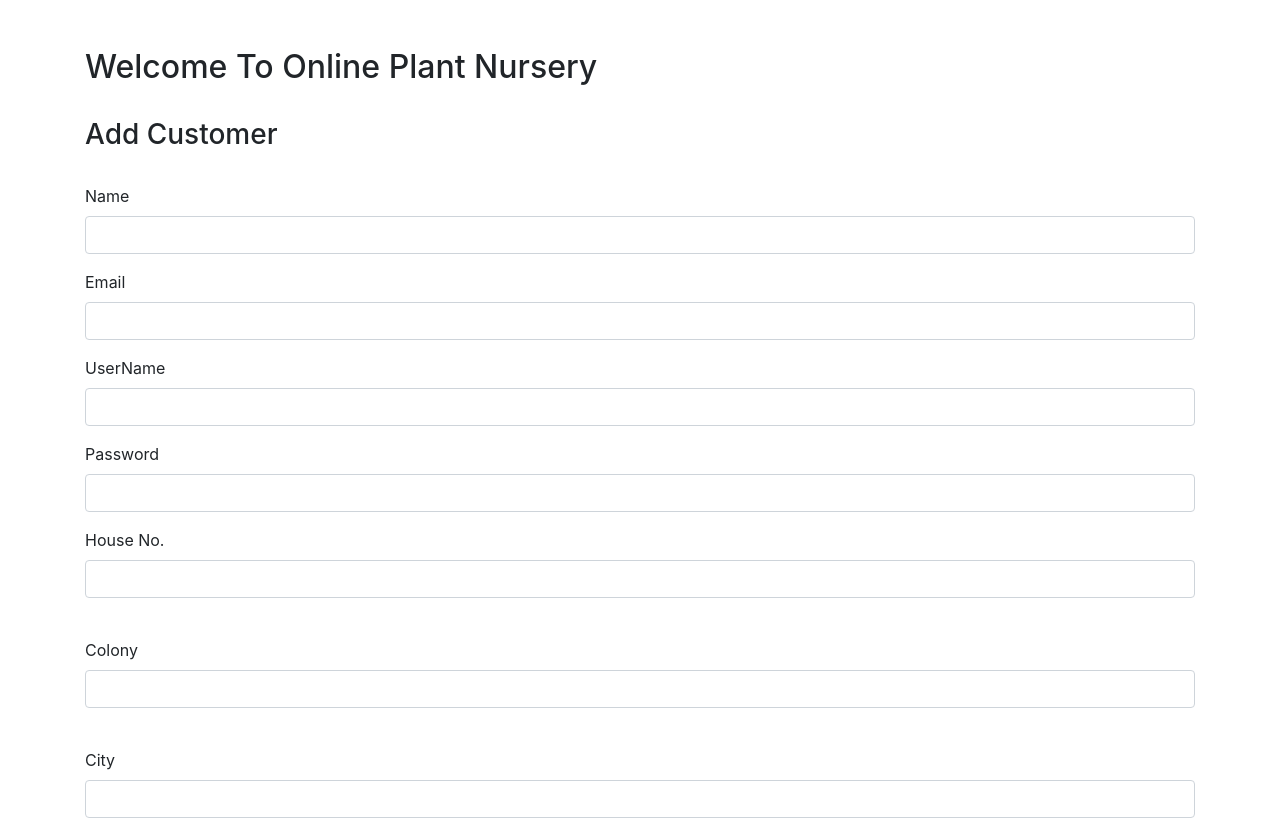
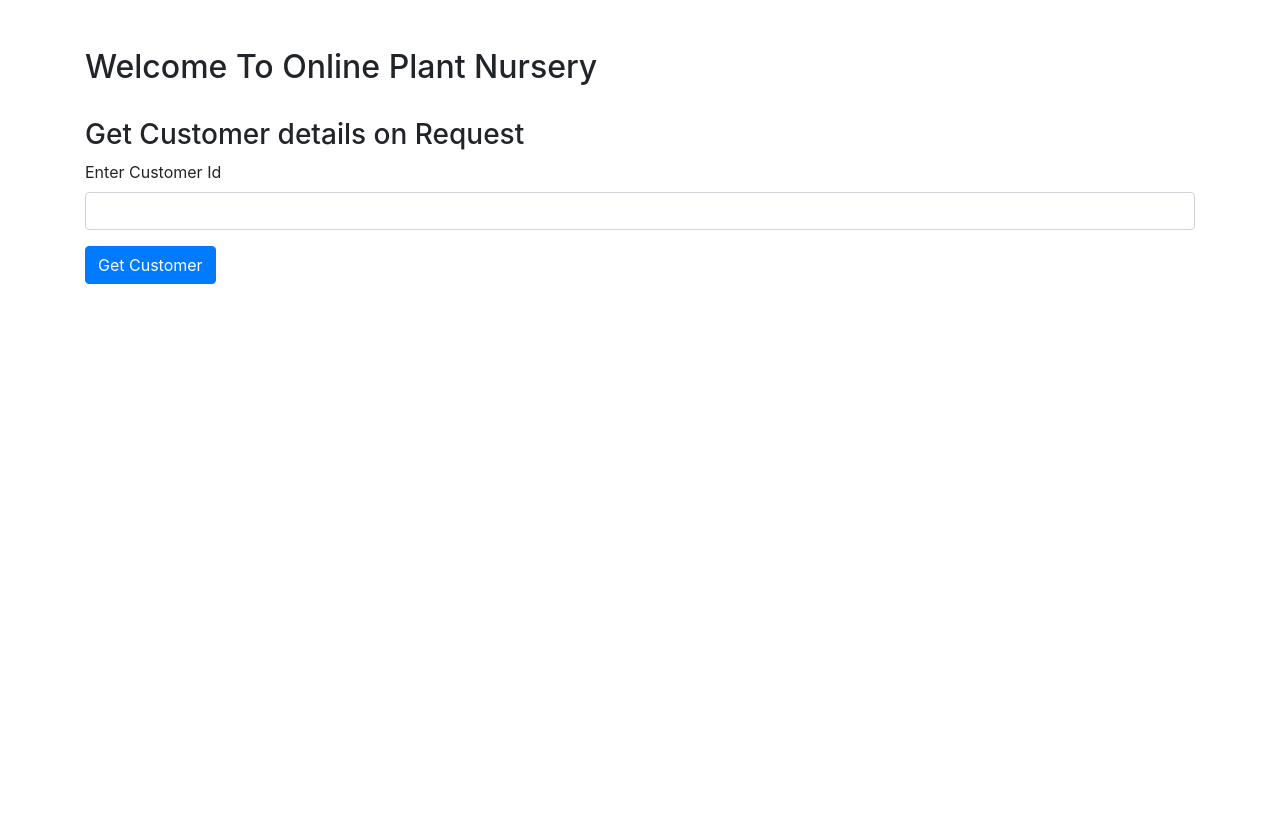
Before and after one commit to yashbhatia100/OnlinePlantNursery-UI, a React (Create React App) app in the folder onlineplantnursery/: page / in a window 1280 px wide. Shown: the top 820 px of the page. Built offline with nearby package versions, Linux system fonts and the light colour scheme.

Commit message:
validations added

```diff
--- a/onlineplantnursery/src/App.js
+++ b/onlineplantnursery/src/App.js
@@ -14,11 +14,9 @@ function App() {
   return (
     <div className="container mt-5">
      <h2>Welcome To Online Plant Nursery</h2>
-
-
-
      <br/>
-     {<Addcustomer/>}
+     {/*<Addcustomer/>*/}
+     <GetCustomerDetailsOnRequest/>
      </div>
   );
 }
--- a/onlineplantnursery/src/validationMessage.js
+++ b/onlineplantnursery/src/validationMessage.js
@@ -3,8 +3,8 @@ const validationMessage = {
     idZero: "Id cant be zero",
     usernameSmall: "should be 5 letters or more",
     passwordSmall: "password should be more than 6 letters",
-    invalidName : "Name should have at least 1 letters",
-    invalidPincode : "Pincode shoul be at least 6 letters"
+    invalidName : "Name should have at least 1 letter",
+    invalidPincode : "Pincode should be at least 6 digits"
 }
 
 export default validationMessage;
```
